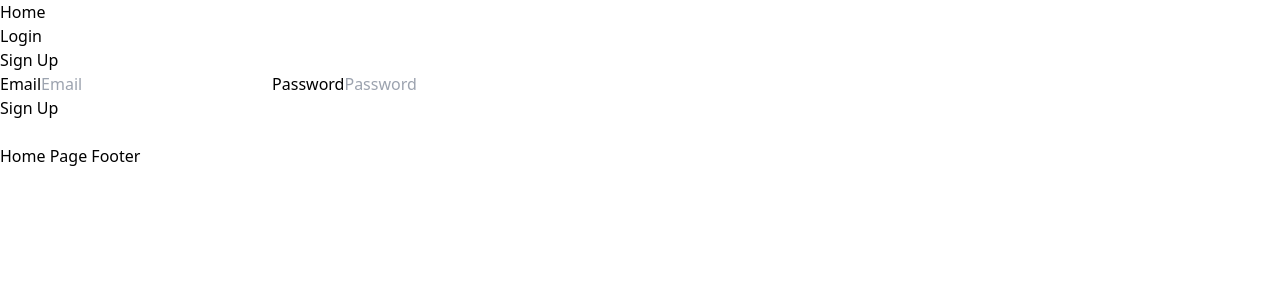
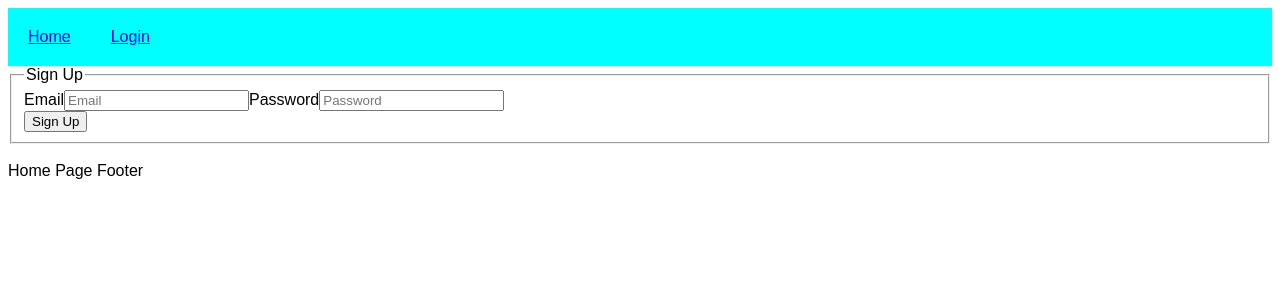
Before and after one commit to LimJieHao/project-4, a React (Vite) app in the folder frontend/: page / in a window 1280 px wide. Shown: the top 300 px of the page. Built offline with nearby package versions, Linux system fonts and the light colour scheme.

Commit message:
20th commit - start of budgeting

```diff
--- a/frontend/src/App.jsx
+++ b/frontend/src/App.jsx
@@ -1,7 +1,7 @@
 import { BrowserRouter, Routes, Route } from "react-router-dom";
 import { atom } from "jotai";
 import LeftSideBar from "./components/LeftSideBar";
-import Navbar from "./components/Navbar";
+import MainNavbar from "./pages/MainNavbar";
 import Home from "./pages/Home";
 import Login from "./pages/Login";
 import Budget from "./pages/Budget";
@@ -16,7 +16,7 @@ function App() {
     <div className="App">
       <BrowserRouter>
         <Routes>
-          <Route path="/" element={<Navbar />}>
+          <Route path="/" element={<MainNavbar />}>
             <Route path="/" element={<Home />} />
             <Route path="/login" element={<Login />} />
           </Route>
--- a/frontend/src/components/Navbar.jsx
+++ b/frontend/src/components/home/Navbar.jsx
@@ -1,6 +1,6 @@
-import { Outlet, Link, useNavigate } from "react-router-dom";
+import { Link, useNavigate } from "react-router-dom";
 import { useAtom } from "jotai";
-import { userAtom } from "../App";
+import { userAtom } from "../../App";
 
 const Navbar = () => {
   const navigate = useNavigate();
@@ -8,7 +8,7 @@ const Navbar = () => {
   const [user, setUser] = useAtom(userAtom);
 
   return (
-    <>
+    <div className="navbar">
       <Link to="/">Home</Link>
       <br />
 
@@ -18,9 +18,7 @@ const Navbar = () => {
           <br />
         </>
       )}
-
-      <Outlet />
-    </>
+    </div>
   );
 };
 
--- a/frontend/src/index.css
+++ b/frontend/src/index.css
@@ -1,3 +1,19 @@
-@tailwind base;
+/* @tailwind base;
 @tailwind components;
 @tailwind utilities;
+ */
+
+ body {
+    font-family:Arial, Helvetica, sans-serif;
+ }
+
+ .navbar {
+    display: flex;
+    column-gap: 20px;
+    background-color: cyan;
+    padding: 20px;
+ }
+
+ .signupform {
+    display: block;
+ }
--- a/frontend/src/pages/Home.jsx
+++ b/frontend/src/pages/Home.jsx
@@ -4,10 +4,10 @@ import HomePageFooter from "../components/home/HomePageFooter";
 
 const Home = () => {
   return (
-    <>
+    <div className="signupform">
       <SignUp />
       <HomePageFooter />
-    </>
+    </div>
   );
 };
 
--- /dev/null
+++ b/frontend/src/pages/MainNavbar.jsx
@@ -0,0 +1,13 @@
+import { Outlet } from "react-router-dom";
+import Navbar from "../components/home/Navbar";
+
+const MainNavbar = () => {
+    return (
+      <>
+        <Navbar />
+        <Outlet />
+      </>
+    );
+  };
+
+  export default MainNavbar;
```
Also changed, not shown: frontend/src/components/budget/BudgetHeader.jsx (added, +9 -0 lines), frontend/src/components/budget/BudgetRightPanel.jsx (added, +9 -0 lines), frontend/src/components/budget/IncExpGrp.jsx (added, +9 -0 lines), 1 other file (tests, documents, lock files or other folders).
